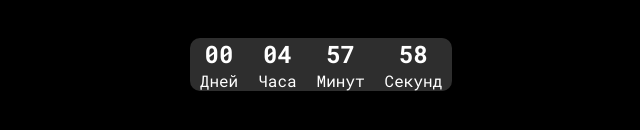
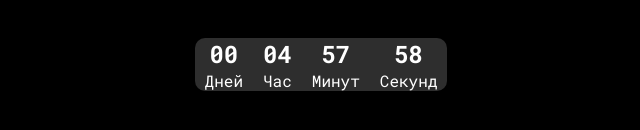
Before and after one commit to ArtSkorn/DayControl, a plain HTML site: page index.html in a window 1280 px wide. Shown: the part 336-466 px from the top of the page, 319-959 px from the left. Drawn offline with Linux system fonts and the light colour scheme.

Commit message:
Update index.html
Small fix again

```diff
--- a/index.html
+++ b/index.html
@@ -11,7 +11,7 @@
   <div class="wrapper">
     <div class="countdown_timer">
       <div class="timer"><h2 id="days">00</h2><p>Дней</p></div>
-      <div class="timer"><h2 id="hours">00</h2><p>Часа</p></div>
+      <div class="timer"><h2 id="hours">00</h2><p>Час</p></div>
       <div class="timer"><h2 id="minutes">00</h2><p>Минут</p></div>
       <div class="timer"><h2 id="seconds">00</h2><p>Секунд</p></div>
     </div>
```
